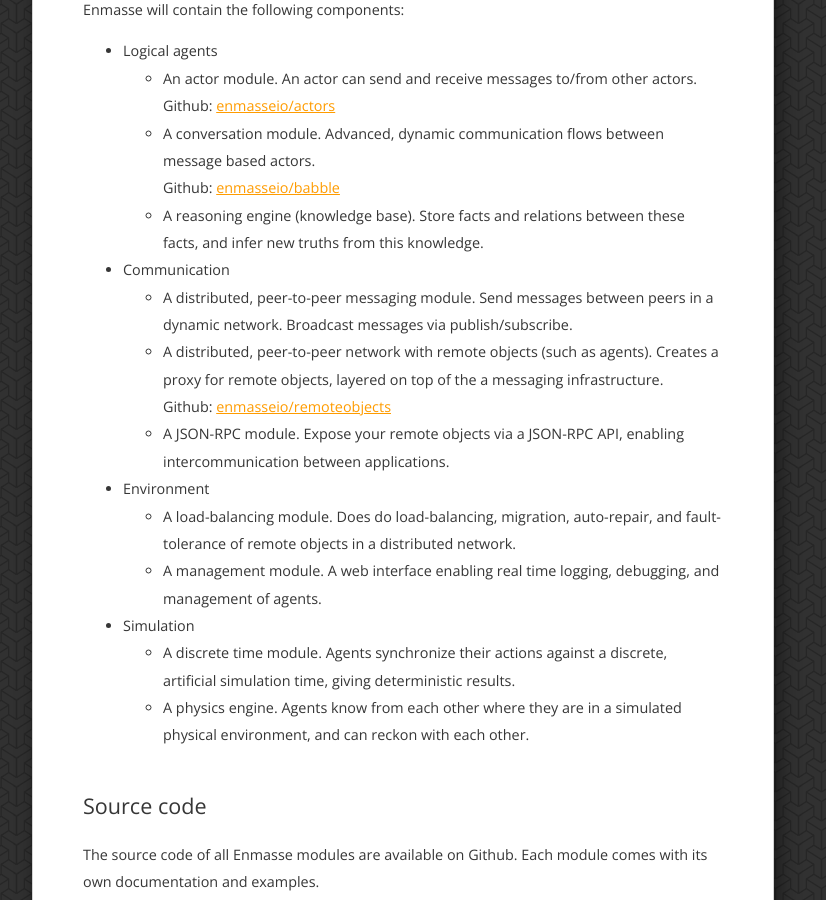
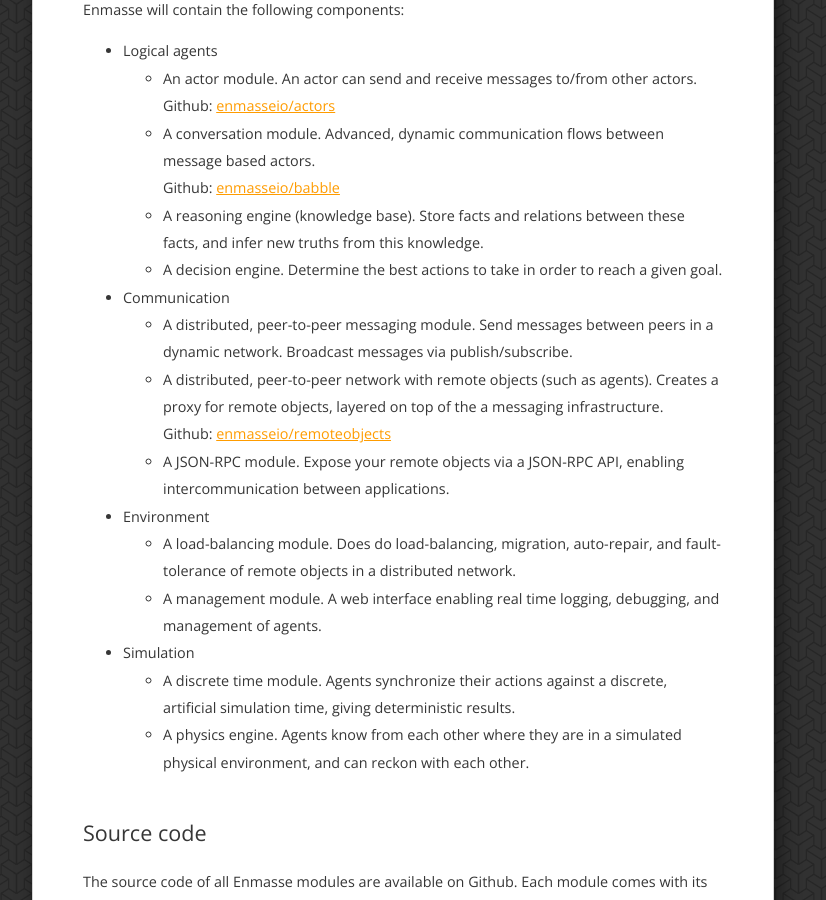
Before and after one commit to enmasseio/website, a Jekyll site: the page built from index.md, in a window 1280 px wide and 900 px high, scrolled down 996 px. Shown: the whole window, without its empty margins (237-1063 px from the left). Built offline with Jekyll 4.4.1, drawn with Linux system fonts in a browser that asks for light colours.

Commit message:
Added another module

```diff
--- a/index.md
+++ b/index.md
@@ -35,6 +35,7 @@
   - A conversation module. Advanced, dynamic communication flows between message based actors.<br>
     Github: [enmasseio/babble](https://github.com/enmasseio/babble)
   - A reasoning engine (knowledge base). Store facts and relations between these facts, and infer new truths from this knowledge.
+  - A decision engine. Determine the best actions to take in order to reach a given goal.
 - Communication
   - A distributed, peer-to-peer messaging module. Send messages between peers in a dynamic network. Broadcast messages via publish/subscribe.
   - A distributed, peer-to-peer network with remote objects (such as agents). Creates a proxy for remote objects, layered on top of the a messaging infrastructure.<br>
```
